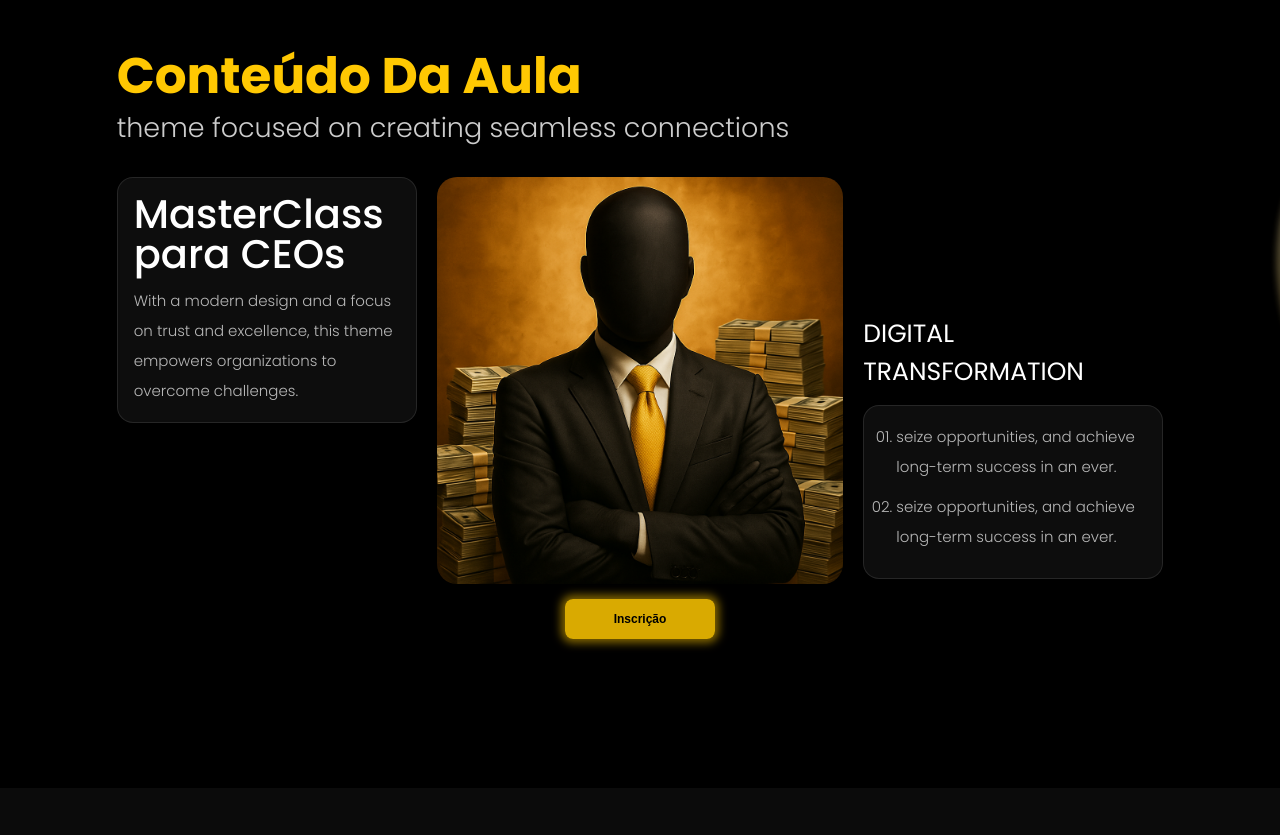
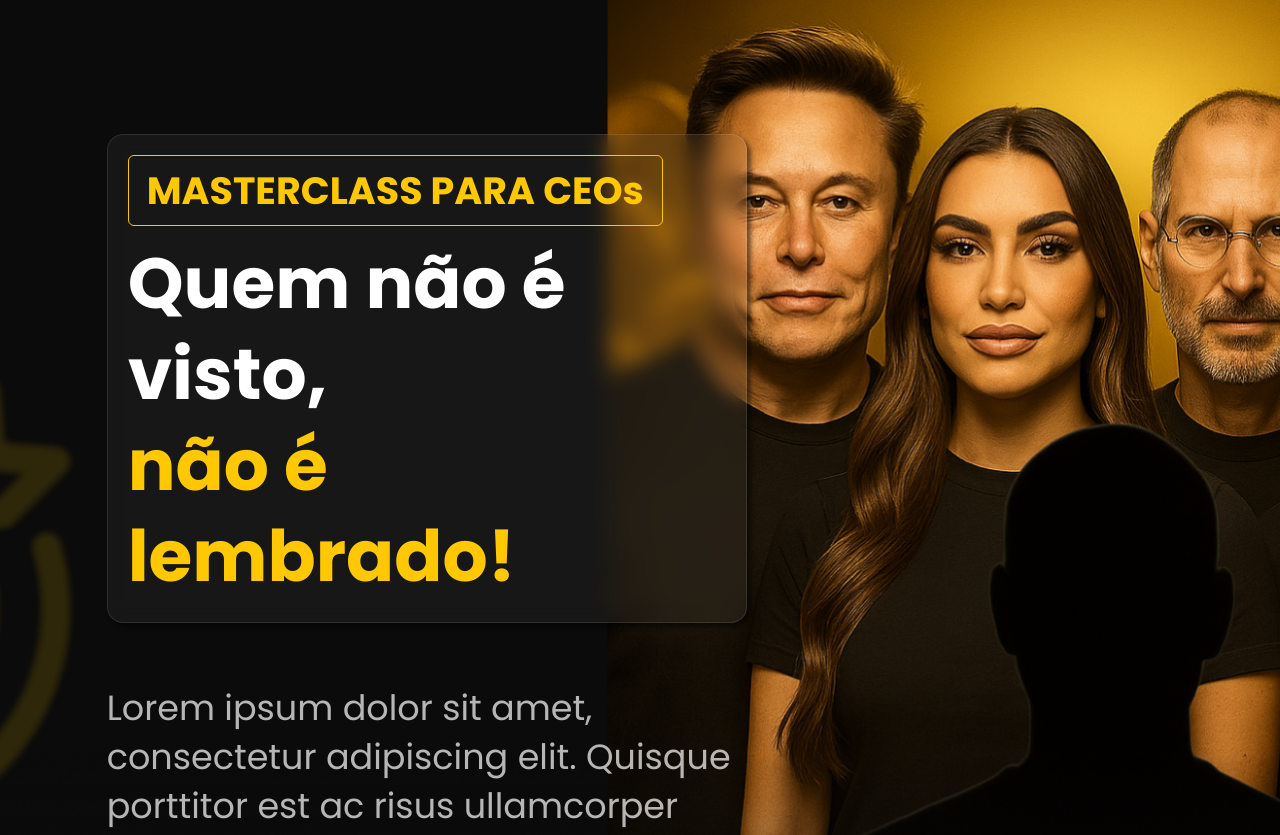
Before and after one commit to Film-Lab-landing-pages/ceos-lp, a Next.js app: page / in a window 1280 px wide. Shown: the part 185-1020 px from the top of the page. Built offline with nearby package versions, Linux system fonts and the light colour scheme.

Commit message:
LPHome Section

```diff
--- a/src/app/page.jsx
+++ b/src/app/page.jsx
@@ -1,18 +1,20 @@
-import Footer from "@/components/Footer";
-import SectionClassContent from "@/sections/ClassContent";
-import Header from "@/components/Header";
-import InscriptionForm from "@/components/InscriptionForm";
-import ParaQuem from "@/sections/ParaQuem";
+import Footer from '@/components/footer'
+import SectionClassContent from '@/sections/ClassContent'
+import Header from '@/components/Header'
+import InscriptionForm from '@/components/InscriptionForm'
+import ParaQuem from '@/sections/ParaQuem'
+import LPHome from '@/sections/LPHome'
 
 export default function Home() {
   return (
     <div>
       {/*  <InscriptionForm /> */}
       <Header clasname="width-container" />
+      <LPHome />
       <SectionClassContent />
       <ParaQuem clasname="width-container" />
 
       <Footer />
     </div>
-  );
+  )
 }
--- /dev/null
+++ b/src/sections/LPHome/index.tsx
@@ -0,0 +1,42 @@
+'use client'
+
+import React from 'react'
+import { Grid, Card, Button } from '@/styles/globalStyles'
+import * as S from './styles'
+import { EnrollButton } from '../ClassContent/styles'
+
+const LPHome: React.FC = () => {
+  return (
+    <S.Section>
+      <Grid>
+        <S.ContentContainer>
+          <Card>
+            <S.CardContent>
+              <S.CardHeader className="poppins-bold">
+                {' '}
+                MASTERCLASS PARA CEOs
+              </S.CardHeader>
+              <S.CardMainText className="poppins-bold">
+                Quem não é visto,
+                <br />
+                <S.CardSpan className="poppins-bold">
+                  não é lembrado!
+                </S.CardSpan>
+              </S.CardMainText>
+            </S.CardContent>
+          </Card>
+          <S.Description>
+            Lorem ipsum dolor sit amet, consectetur adipiscing elit. Quisque
+            porttitor est ac risus ullamcorper eleifend. Proin in nibh molestie
+            mauris dapibus molestie ut ut.
+          </S.Description>
+          <EnrollButton size="large" className="poppins-xbold class-content">
+            Inscrição
+          </EnrollButton>
+        </S.ContentContainer>
+      </Grid>
+    </S.Section>
+  )
+}
+
+export default LPHome
--- /dev/null
+++ b/src/sections/LPHome/styles.tsx
@@ -0,0 +1,69 @@
+// Home/styles.ts
+import styled from 'styled-components'
+import { Card as GlobalCard } from '@/styles/globalStyles'
+
+interface ButtonProps {
+  size: 'small' | 'large'
+}
+
+export const Section = styled.section`
+  width: 100%;
+  height: 1041px;
+  background: url('/images/bg_lp_home.png') center center no-repeat;
+  background-size: cover;
+`
+export const Card = styled(GlobalCard)`
+  grid-column: 2 / 7; // coluna 2 até 6 (inclusive)
+  grid-row: 3 / 7; // linha 3 até 6 (inclusive) → 4 linhas
+  display: flex;
+  flex-direction: column;
+  align-items: flex-start;
+`
+export const ContentContainer = styled.div`
+  grid-column: 2 / 8;
+  grid-row: 3 / 12;
+  max-height: 100%;
+  display: flex;
+  flex-direction: column;
+  justify-content: flex-start;
+  align-items: flex-start;
+  gap: 4rem;
+`
+
+export const CardContent = styled.div`
+  display: flex;
+  flex-direction: column;
+  align-items: flex-start;
+  gap: 12px;
+  padding: 2rem;
+  grid-column: 2 / 7;
+`
+
+export const CardHeader = styled.h1`
+  color: var(--color-yellow);
+  font-size: 38px;
+  padding: 6px 18px;
+  border-radius: 6px;
+  border: 1px solid var(--color-yellow);
+`
+
+export const CardMainText = styled.p`
+  font-size: 71px;
+  line-height: 91px;
+  color: var(--color-white);
+  margin: 0;
+`
+
+export const CardSpan = styled.span`
+  font-size: 71px;
+  line-height: 91px;
+  color: var(--color-yellow);
+`
+
+export const Description = styled.p`
+  font-size: 35px;
+  line-height: 49px;
+  color: rgba(255, 255, 255, 0.7);
+  margin-top: 2rem;
+  text-align: left;
+`
```
Also changed, not shown: public/images/bg_lp_home.png (added).
